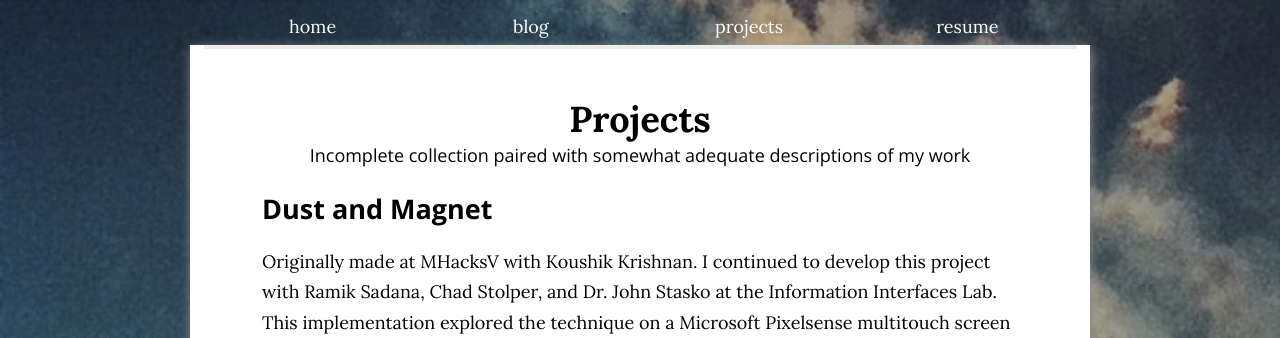
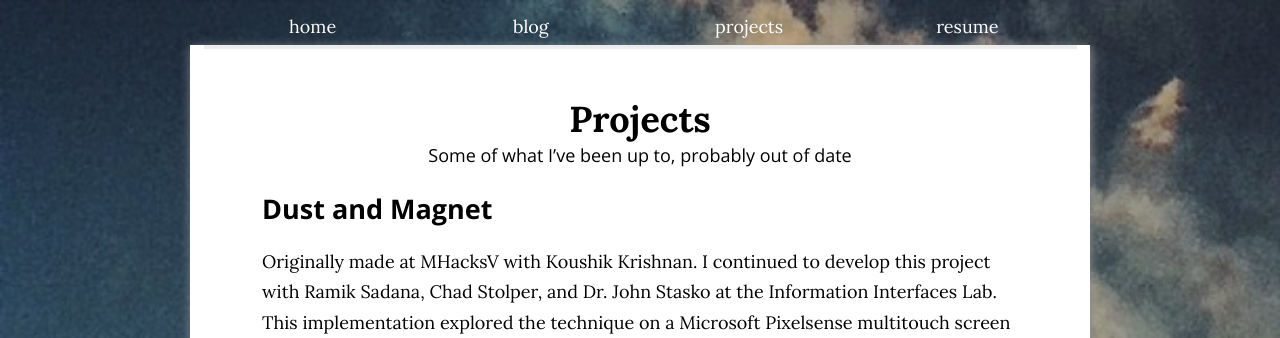
Before and after one commit to bunsenmcdubbs/bunsenmcdubbs.github.io, a Jekyll site: the page built from projects/index.html, in a window 1280 px wide. Shown: the top 338 px of the page. Built offline with Jekyll 4.4.1, drawn with Linux system fonts in a browser that asks for light colours; nearby versions of some CDN libraries.

Commit message:
change project page description

```diff
--- a/projects/index.html
+++ b/projects/index.html
@@ -1,7 +1,7 @@
 ---
 layout: base
 title: Projects
-subtitle: Incomplete collection paired with somewhat adequate descriptions of my work
+subtitle: Some of what I&rsquo;ve been up to, probably out of date
 custom_css: "/projects/style.css"
 ---
 
```
